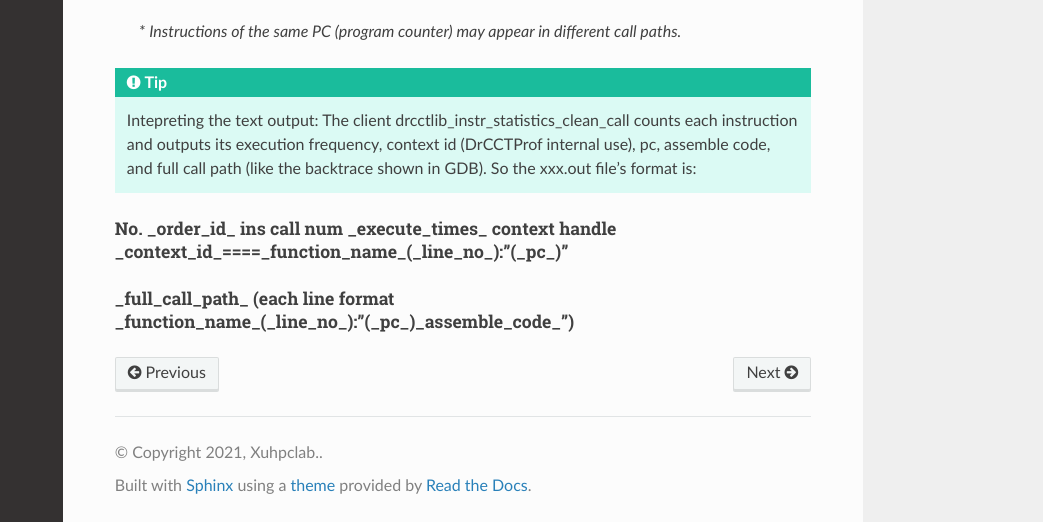
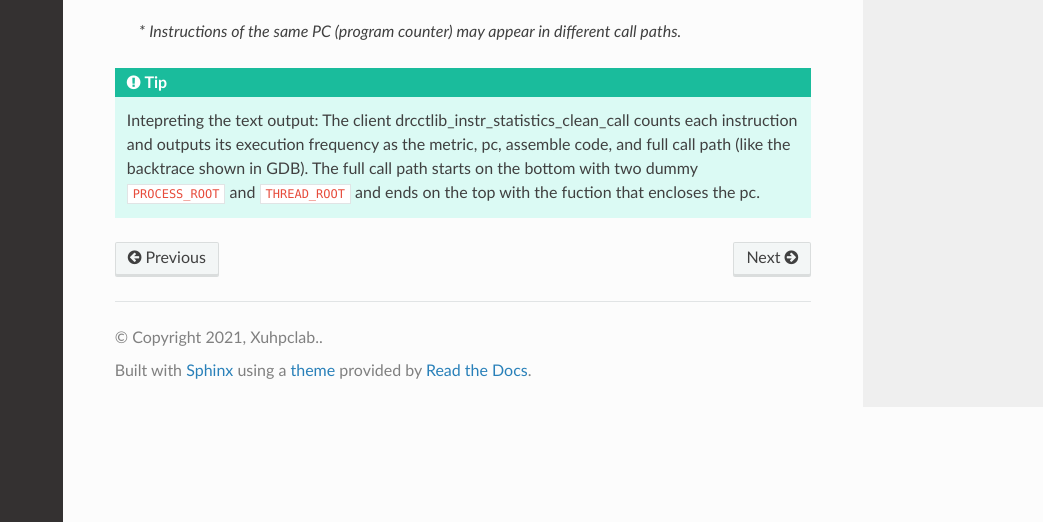
Before and after one commit to Xuhpclab/drcctprof-docs, a Sphinx documentation site: the page built from source/quickstart.rst, in a window 1280 px wide and 900 px high, scrolled down 1989 px, cut to the strip 378-900 px from the top of the window. Shown: the whole strip, without its empty margins (237-1280 px from the left). Built offline with Sphinx 7.4.7 and the Read the Docs theme 2.0.0, drawn with Linux system fonts in a browser that asks for light colours.

Commit message:
fix some texts

```diff
--- a/source/buildtools.rst
+++ b/source/buildtools.rst
@@ -70,6 +70,6 @@ The best way to distinguish the two phases is to understand that `dr_insert_clea
 
 ============================================
 Add the new client to DrCCTProf build system
-===========================================
+============================================
 
 If you want to add a new client, you need to create a folder with the client name in DrCCTProf/src/clients, and put the client_name.cpp and CMakeLists.txt in it. Then, when you finish the programming, you can run "sh build.sh" in the DrCCTProf root directory to build it. One can refer to any of the example clients to see how to edit the CMakeLists.txt.
--- a/source/quickstart.rst
+++ b/source/quickstart.rst
@@ -120,8 +120,4 @@ The client outputs:
    `*` `Instructions of the same PC (program counter) may appear in different call paths.`
 
 .. tip::
-   Intepreting the text output: The client drcctlib_instr_statistics_clean_call counts each instruction and outputs its execution frequency, context id (DrCCTProf internal use), pc, assemble code, and full call path (like the backtrace shown in GDB). So the xxx.out file's format is:
-No. _order_id_  ins call num _execute_times_ context handle _context_id_====_function_name_(_line_no_):"(_pc_)"
-=========================================================
-_full_call_path_ (each line format _function_name_(_line_no_):"(_pc_)_assemble_code_")
-=========================================================
+   Intepreting the text output: The client drcctlib_instr_statistics_clean_call counts each instruction and outputs its execution frequency as the metric, pc, assemble code, and full call path (like the backtrace shown in GDB). The full call path starts on the bottom with two dummy ``PROCESS_ROOT`` and ``THREAD_ROOT`` and ends on the top with the fuction that encloses the pc.
```
